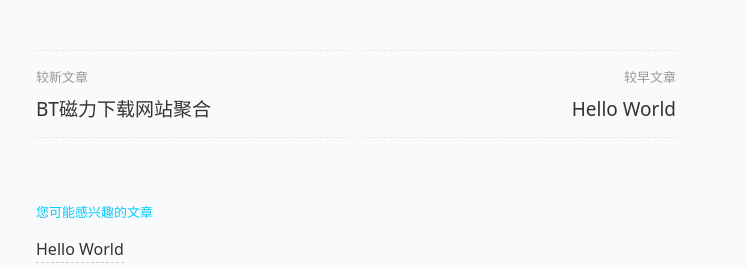
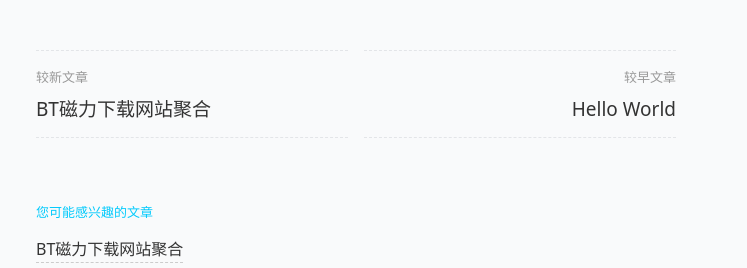
Before and after one commit to esmusk/esmusk.github.io, a plain HTML site: page articles/测试命令行/index.html in a window 1280 px wide. Shown: the part 532-800 px from the top of the page, 300-1047 px from the left. Drawn offline with nearby package versions, Linux system fonts and the light colour scheme; some packages are replaced by stand-ins of ours; a script that the page names is missing.

Commit message:
Site updated: 2024-07-16 15:28:17

```diff
--- a/articles/测试命令行/index.html
+++ b/articles/测试命令行/index.html
@@ -118,7 +118,7 @@
       <div class='title cap theme'>您可能感兴趣的文章</div>
     </section>
     <section class='body'>
-    <div class="related-posts"><a class="item" href="\articles\hello-world\" title="Hello World"><span class="title">Hello World</span></a></div></section></div>
+    <div class="related-posts"><a class="item" href="\articles\BT磁力下载网站聚合\" title="BT磁力下载网站聚合"><span class="title">BT磁力下载网站聚合</span></a></div></section></div>
 
 
 
```
